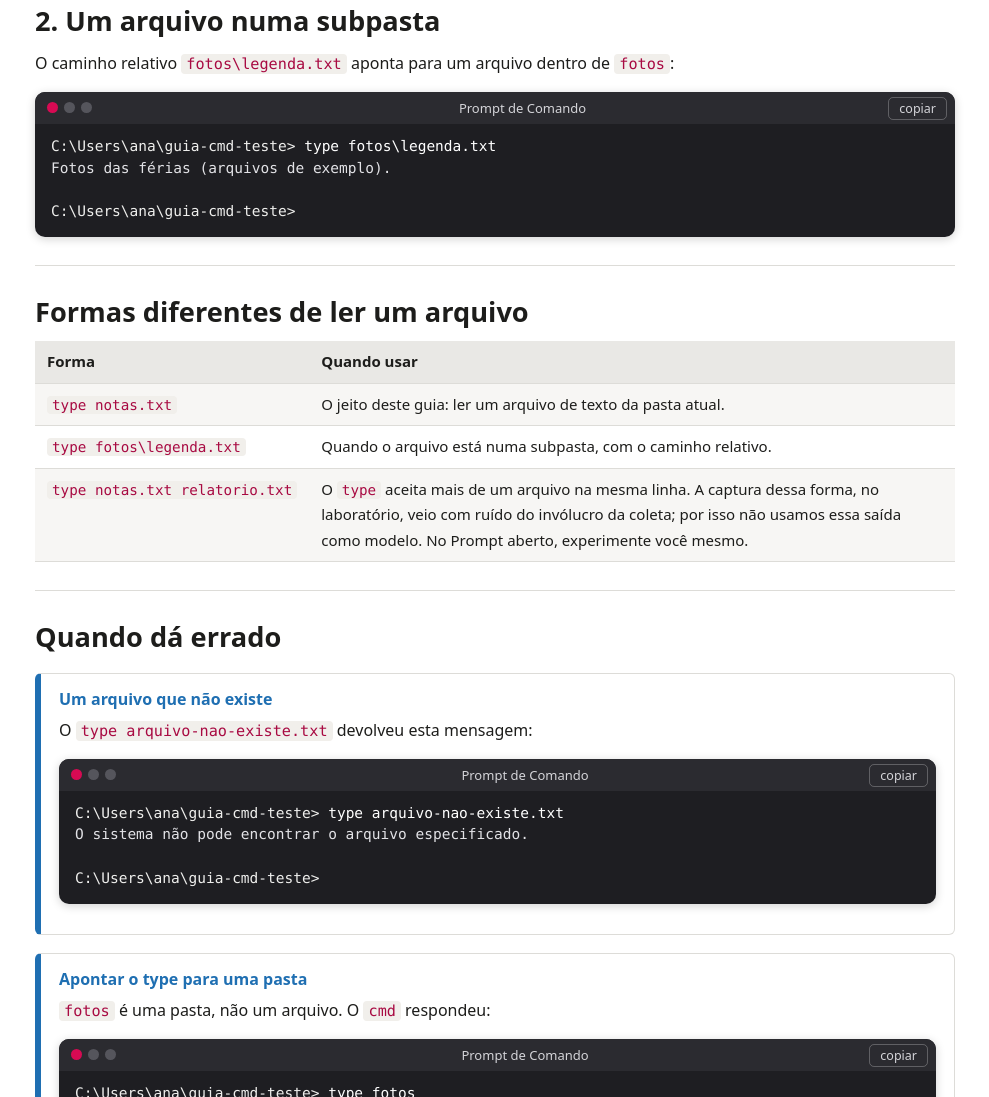
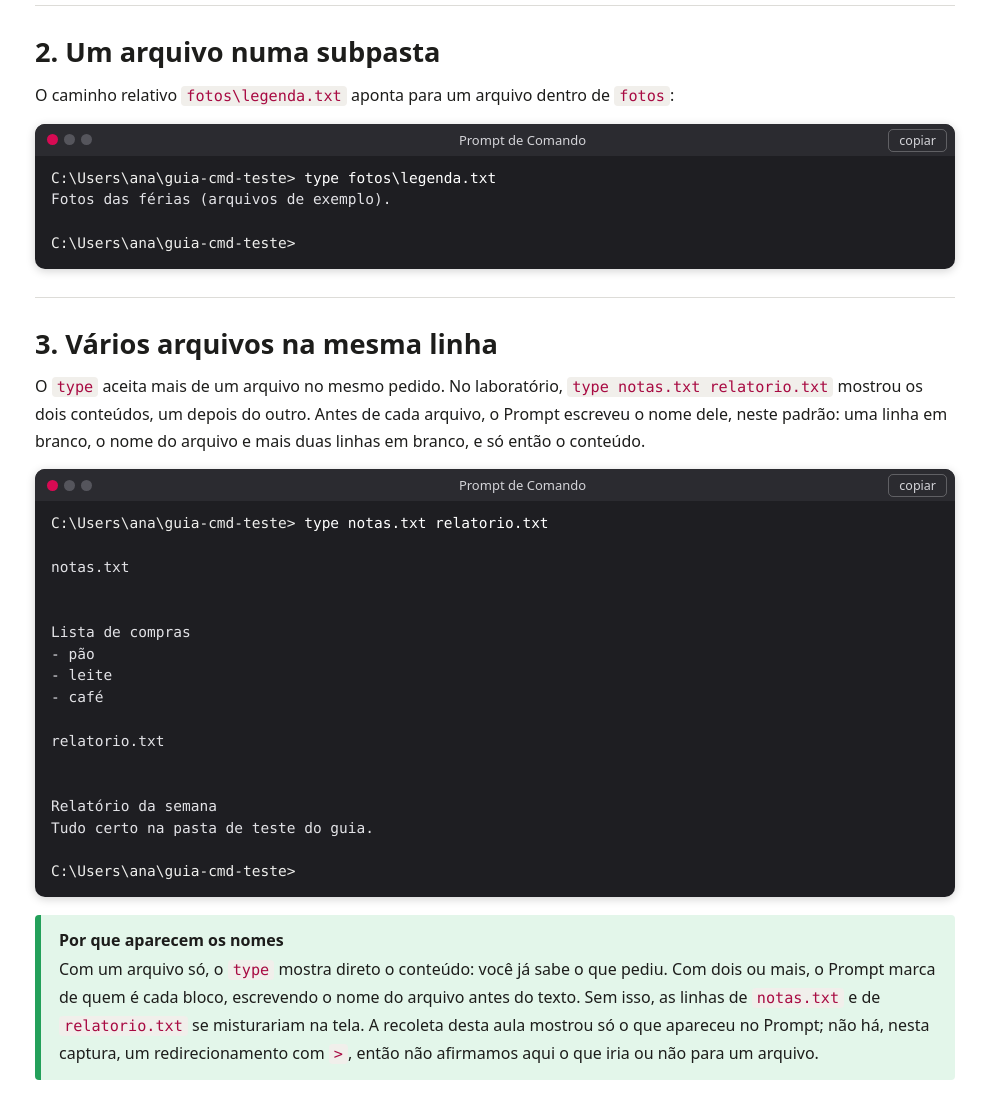
Before and after one commit to Wallysondevs/guia-cmd, a plain HTML site: page type.html in a window 1280 px wide. Shown: the part 1703-2800 px from the top of the page, without its empty margins (255-1244 px from the left). Drawn offline with Linux system fonts and the light colour scheme.

Commit message:
type: exemplo com varios arquivos a partir da recoleta anonimizada.

```diff
--- a/type.html
+++ b/type.html
@@ -4,7 +4,7 @@
 <meta charset="utf-8">
 <meta name="viewport" content="width=device-width, initial-scale=1">
 <title>Lendo Arquivos (type) — ver o conteúdo de um arquivo no Prompt | Guia CMD</title>
-<meta name="description" content="O comando type no Prompt de Comando: ler um arquivo de texto, ler um arquivo numa subpasta e os erros reais de arquivo inexistente, de pasta no lugar de arquivo e de caminho inexistente.">
+<meta name="description" content="O comando type no Prompt de Comando: ler um arquivo de texto, ler vários na mesma linha (com o nome de cada um na tela), ler um arquivo numa subpasta e os erros reais de arquivo inexistente, de pasta no lugar de arquivo e de caminho inexistente.">
 <link rel="stylesheet" href="assets/style.css">
 <script>try{var t=localStorage.getItem("tema");if(t)document.documentElement.setAttribute("data-theme",t)}catch(e){}</script>
 </head>
@@ -24,6 +24,7 @@
 <ul>
 <li>O <code>type</code>, que mostra o conteúdo de um arquivo de texto.</li>
 <li>A ler um arquivo numa subpasta, com o caminho relativo, como <code>fotos\legenda.txt</code>.</li>
+<li>A ler vários arquivos na mesma linha, e o jeito como o <code>cmd</code> escreve o nome de cada um antes do conteúdo.</li>
 <li>Os erros reais de um arquivo que não existe, de apontar o <code>type</code> para uma pasta e de um caminho que não existe.</li>
 </ul></div>
 <p>Todas as saídas desta aula foram colhidas no Prompt de Comando de um Windows em português, na pasta de teste <code>C:\Users\ana\guia-cmd-teste</code>. Nela já existiam, entre outros, os arquivos <code>notas.txt</code>, <code>relatorio.txt</code>, <code>agenda.txt</code> e <code>rascunho.tmp</code> e as pastas <code>fotos</code>, <code>docs</code>, <code>backup</code> e <code>lixeira</code>. No seu computador, pratique numa pasta de teste parecida, não na raiz do disco.</p>
@@ -56,12 +57,35 @@ Fotos das férias (arquivos de exemplo).
 
 C:\Users\ana\guia-cmd-teste&gt;</pre>
 <hr>
+<h2>3. Vários arquivos na mesma linha</h2>
+<p>O <code>type</code> aceita mais de um arquivo no mesmo pedido. No laboratório, <code>type notas.txt relatorio.txt</code> mostrou os dois conteúdos, um depois do outro. Antes de cada arquivo, o Prompt escreveu o nome dele, neste padrão: uma linha em branco, o nome do arquivo e mais duas linhas em branco, e só então o conteúdo.</p>
+<pre class="term" data-title="Prompt de Comando">C:\Users\ana\guia-cmd-teste&gt;type notas.txt relatorio.txt
+
+notas.txt
+
+
+Lista de compras
+- pão
+- leite
+- café
+
+relatorio.txt
+
+
+Relatório da semana
+Tudo certo na pasta de teste do guia.
+
+C:\Users\ana\guia-cmd-teste&gt;</pre>
+<div class="tip"><strong>Por que aparecem os nomes</strong>
+<p>Com um arquivo só, o <code>type</code> mostra direto o conteúdo: você já sabe o que pediu. Com dois ou mais, o Prompt marca de quem é cada bloco, escrevendo o nome do arquivo antes do texto. Sem isso, as linhas de <code>notas.txt</code> e de <code>relatorio.txt</code> se misturariam na tela. A recoleta desta aula mostrou só o que apareceu no Prompt; não há, nesta captura, um redirecionamento com <code>&gt;</code>, então não afirmamos aqui o que iria ou não para um arquivo.</p>
+</div>
+<hr>
 <h2>Formas diferentes de ler um arquivo</h2>
 <div class="table-wrap"><table class="ref">
 <tr><th>Forma</th><th>Quando usar</th></tr>
 <tr><td><code>type notas.txt</code></td><td>O jeito deste guia: ler um arquivo de texto da pasta atual.</td></tr>
 <tr><td><code>type fotos\legenda.txt</code></td><td>Quando o arquivo está numa subpasta, com o caminho relativo.</td></tr>
-<tr><td><code>type notas.txt relatorio.txt</code></td><td>O <code>type</code> aceita mais de um arquivo na mesma linha. A captura dessa forma, no laboratório, veio com ruído do invólucro da coleta; por isso não usamos essa saída como modelo. No Prompt aberto, experimente você mesmo.</td></tr>
+<tr><td><code>type notas.txt relatorio.txt</code></td><td>Para ler dois (ou mais) arquivos de uma vez. O Prompt escreve o nome de cada um antes do conteúdo, com linhas em branco em volta do nome.</td></tr>
 </table></div>
 <hr>
 <h2 id="errado">Quando dá errado</h2>
@@ -83,6 +107,7 @@ C:\Users\ana\guia-cmd-teste&gt;</pre></div>
 <tr><th>Você digita</th><th>O que faz</th></tr>
 <tr><td><code>type notas.txt</code></td><td>Mostra o conteúdo do arquivo na tela.</td></tr>
 <tr><td><code>type fotos\legenda.txt</code></td><td>O mesmo, com um caminho relativo.</td></tr>
+<tr><td><code>type notas.txt relatorio.txt</code></td><td>Mostra o conteúdo dos dois, com o nome de cada arquivo antes do texto.</td></tr>
 </table></div>
 <hr>
 <h2>Exercícios</h2>
@@ -104,6 +129,11 @@ C:\Users\ana\guia-cmd-teste&gt;</pre></div>
 <label><input type="radio" name="q6"> <code>O nome do diretório é inválido.</code></label>
 <label><input type="radio" name="q6"> <code>O sistema não pode encontrar o arquivo especificado.</code></label>
 <label><input type="radio" name="q6"> Uma tradução nossa, “arquivo someu”</label></div>
+<div class="mc" data-answer="2"><p class="mc-q">7. No laboratório, o <code>type notas.txt relatorio.txt</code> escreveu o quê antes do conteúdo de cada arquivo?</p>
+<label><input type="radio" name="q7"> Nada: os dois textos vieram colados, sem marca</label>
+<label><input type="radio" name="q7"> O nome do arquivo, com uma linha em branco antes e duas linhas em branco depois do nome</label>
+<label><input type="radio" name="q7"> Só um traço <code>---</code> entre os dois arquivos</label>
+<label><input type="radio" name="q7"> A tradução “início do arquivo”</label></div>
 <div class="trycmd" data-goal="src:\btype\b;;out:Lista de compras;;out:- pão">
 <p class="try-task"><strong>Missão:</strong> na pasta de teste do guia, mostre o conteúdo de <code>notas.txt</code> com <code>type</code>.</p>
 <pre class="script" data-file="comandos.bat">
@@ -131,11 +161,38 @@ type fotos
 Acesso negado.
 </pre>
 </div>
+
+<div class="trycmd" data-goal="src:\btype\b;;out:Lista de compras;;out:Relatório da semana">
+<p class="try-task"><strong>Missão:</strong> na pasta de teste, leia os dois arquivos de uma vez com <code>type notas.txt relatorio.txt</code> e observe o nome de cada um na tela.</p>
+<pre class="script" data-file="comandos.bat">
+
+</pre>
+<pre class="solucao" data-file="comandos.bat">
+type notas.txt relatorio.txt
+</pre>
+<pre class="saida-ok" data-file="comandos.bat" hidden>
+
+notas.txt
+
+
+Lista de compras
+- pão
+- leite
+- café
+
+relatorio.txt
+
+
+Relatório da semana
+Tudo certo na pasta de teste do guia.
+</pre>
+</div>
 <hr>
 <h2>Resumo</h2>
 <ul>
 <li><code>type arquivo.txt</code> mostra o conteúdo de um arquivo de texto, sem alterá-lo.</li>
 <li>Com um caminho relativo, você lê um arquivo que está numa subpasta.</li>
+<li>Com dois ou mais arquivos na mesma linha, o Prompt escreve o nome de cada um antes do conteúdo, com linhas em branco em volta do nome.</li>
 <li>Arquivo inexistente, pasta no lugar de arquivo e caminho inexistente devolvem mensagens reais, que não se traduzem.</li>
 </ul>
 
```
Also changed, not shown: 1 other file.
